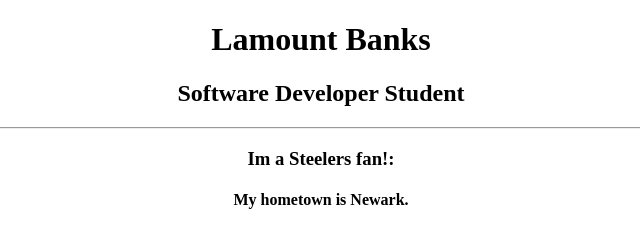
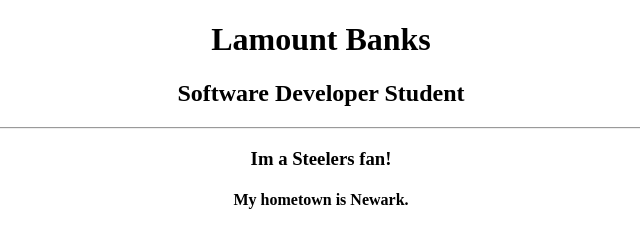
Before and after one commit to LamountBanks/Profile, a plain HTML site: page index.html in a window 1280 px wide. Shown: the top 227 px of the page, 319-959 px from the left. Drawn offline with Linux system fonts and the light colour scheme.

Commit message:
Fixed punctuation

```diff
--- a/index.html
+++ b/index.html
@@ -10,7 +10,7 @@
 				<h1>Lamount Banks</h1>
 				<h2>Software Developer Student</h2>
 				<hr>
-				<h3>Im a Steelers fan!:</h3>
+				<h3>Im a Steelers fan!</h3>
 					<h4>My hometown is Newark.</h4>
 					<h4>My favorite color is orange.</h4>
 					<h4>My favorite food is.</h4>
```
